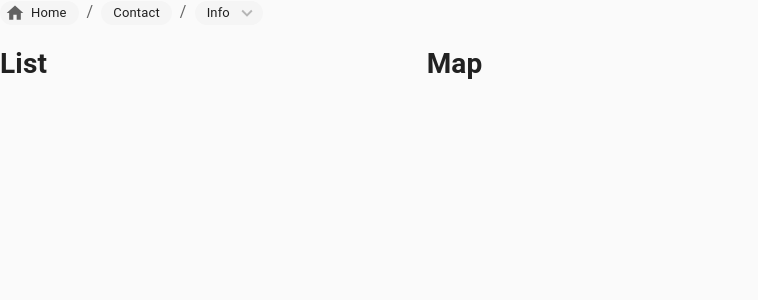
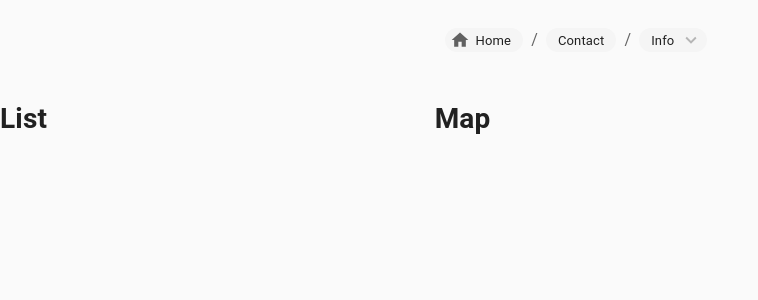
Before and after one commit to JehadMR/mapfind, a React (Create React App) app: page / in a window 1280 px wide. Shown: the top 300 px of the page, without its empty margins (0-758 px from the left). Built offline with nearby package versions, Linux system fonts and the light colour scheme.

Commit message:
Update App.js

```diff
--- a/src/App.js
+++ b/src/App.js
@@ -1,6 +1,6 @@
 import React from "react";
 import {CssBaseline, Grid} from "@material-ui/core";
-
+import Box from '@mui/material/Box';
 import Header from "./components/Header/Header";
 import Map from "./components/Map/Map";
 import List from "./components/List/List";
@@ -12,9 +12,19 @@
 const App = () => {
     return(
         <>
+
          <CssBaseline/>
+         <Box
+            display="flex"
+            justifyContent="center"
+            alignItems="center"
+            minHeight="10vh"
+            maxWidth="90%"
+            >
+
          <Header/>
-         <Grid container spacing={3} style={{ width: '100%' }}>
+         </Box>
+         <Grid container spacing={3}             display="flex" justifyContent="center" alignItems="center" >
             <Grid item xs={12} md={4}>
                 <List/>
             </Grid>
```
